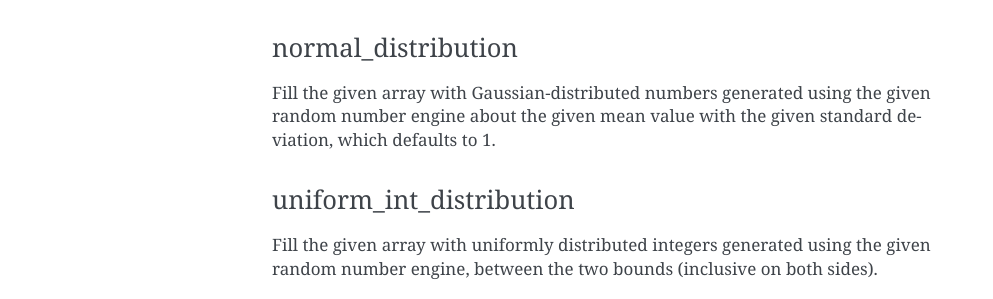
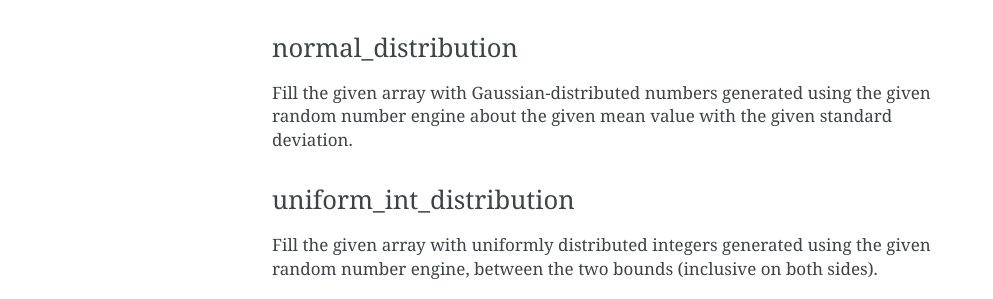
Before and after one commit to swig-fortran/flibcpp, a Sphinx documentation site: the page built from doc/modules/random.rst, in a window 1280 px wide. Shown: the part 1509-1808 px from the top of the page, without its empty margins (148-1141 px from the left). Built offline with Sphinx 7.4.7, drawn with Linux system fonts in a browser that asks for light colours.

```diff
--- a/doc/modules/random.rst
+++ b/doc/modules/random.rst
@@ -76,7 +76,7 @@ normal_distribution
 
 Fill the given array with Gaussian-distributed numbers generated using the
 given random number engine about the given mean value with the given standard
-deviation, which defaults to 1.
+deviation.
 
 uniform_int_distribution
 ------------------------
```
Also changed, not shown: 4 other files.
